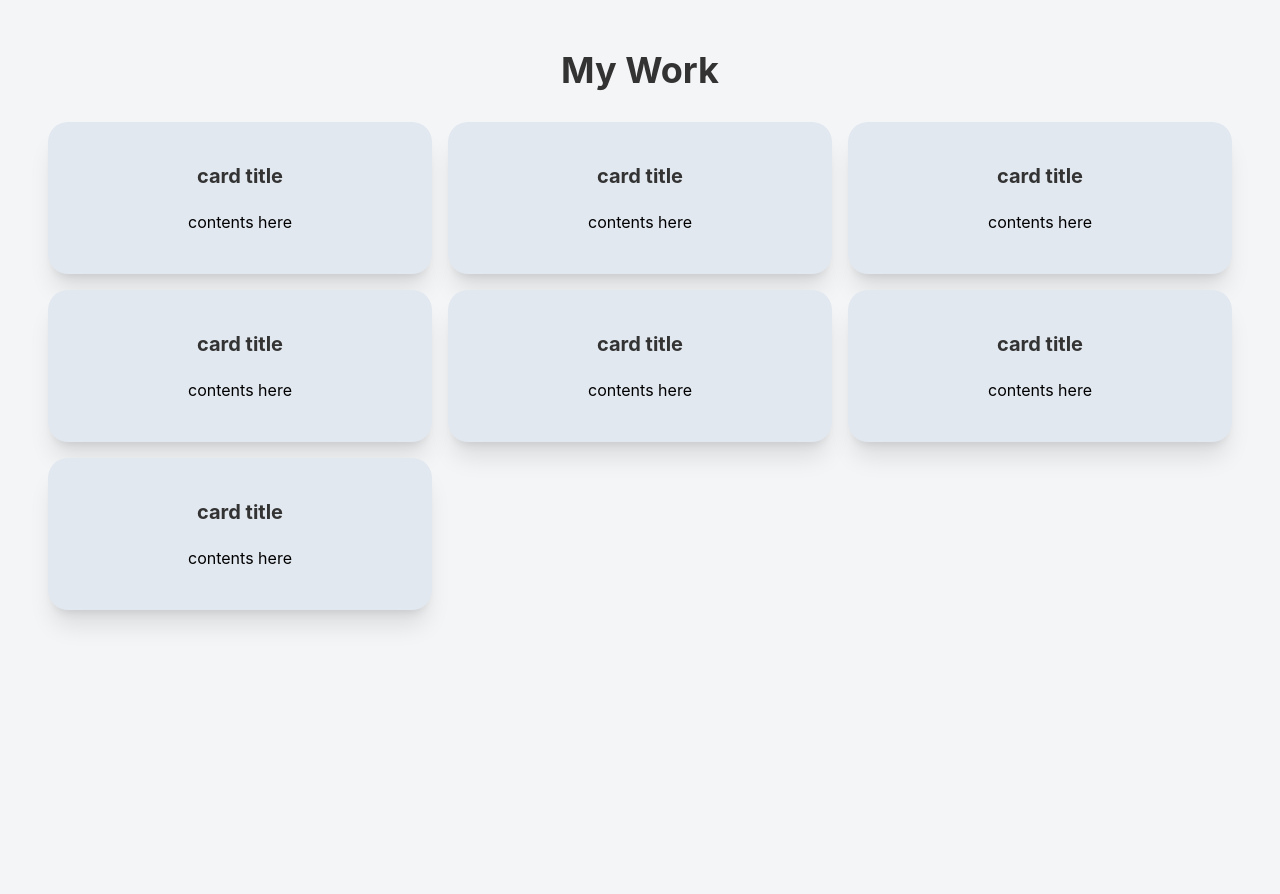
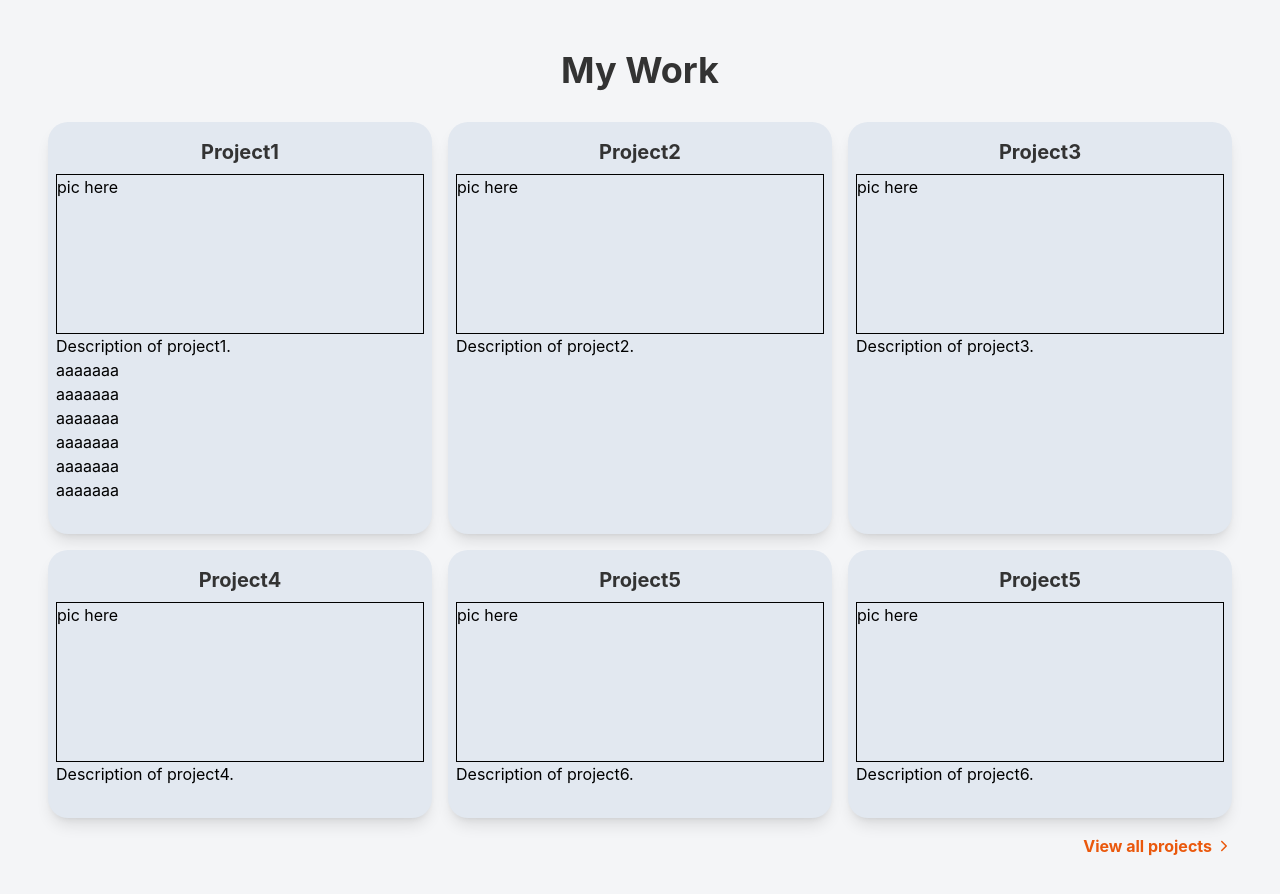
Before and after one commit to koyablue/portfolio, a Next.js app: page / in a window 1280 px wide. Shown: the part 1240-2134 px from the top of the page. Before the commit the page ends 1898 px from the top, so only its background shows below. Built offline with nearby package versions, Linux system fonts and the light colour scheme.

Commit message:
[WIP] myWork section

```diff
--- /dev/null
+++ b/components/pages/main/myWork/ProjectCard.tsx
@@ -0,0 +1,32 @@
+import { Project } from '../../../../types/project'
+
+type Props = {
+	project: Project
+}
+
+const ProjectCard = ({ project }: Props) => {
+	// TODO: link to project detail page or project url?
+	return (
+		<div className={`
+			flex flex-col items-center
+			bg-slate-200 rounded-[20px] shadow-lg
+			pt-4
+			pb-8
+			cursor-pointer
+			hover:opacity-70
+			lg:px-2
+			lg:w-[calc((100%_-_32px)_/_3)]`}
+		>
+			<p className='text-textMainDark font-bold text-xl text-center mb-2'>
+				{project.title}
+			</p>
+			<div className='flex flex-col w-full h-full'>
+				{/* TODO: project.image || noImage */}
+				<div className='border border-black h-40'>pic here</div>
+				<div className='whitespace-pre-wrap'>{project.description}</div>
+			</div>
+		</div>
+	)
+}
+
+export default ProjectCard
--- a/components/pages/main/myWork/index.tsx
+++ b/components/pages/main/myWork/index.tsx
@@ -1,38 +1,32 @@
+// components
 import MainWrapper from '../../../common/MainWrapper'
 import MainPageSectionTitle from '../common/MainPageSectionTitle'
-import SkillsCard from '../skillsAndExperiences/skillsCard'
+import ProjectCard from './ProjectCard'
 
-import { frontendSkills, backendSkills, otherSkills } from '../../../../constants/skillsAndExperiences'
+// icons
+import { IoIosArrowForward } from 'react-icons/io'
 
-const ProjectCard = () => {
-	return (
-		<div className={`
-			flex flex-col items-center
-			bg-slate-200 rounded-[20px] shadow-xl
-			py-10
-			lg:px-2
-			lg:w-[calc((100%_-_32px)_/_3)]`}
-		>
-			<p className='text-textMainDark font-bold text-xl text-center mb-5'>card title</p>
-			contents here
-		</div>
-	)
-}
+// custom hooks
+import { useGetProjects } from '../../../../hooks/useGetProjects'
 
 const MyWork = () => {
+	const { getProjects } = useGetProjects()
+	const projects = getProjects()
+
 	return (
 		<MainWrapper>
 			<MainPageSectionTitle title='My Work' />
 
 			{/* gap-x-0 gap-y-1  */}
-			<div className='flex flex-col justify-between gap-4 flex-wrap lg:flex-row lg:justify-start'>
-				<ProjectCard />
-				<ProjectCard />
-				<ProjectCard />
-				<ProjectCard />
-				<ProjectCard />
-				<ProjectCard />
-				<ProjectCard />
+			{/* <div className='flex flex-col justify-between gap-4 flex-wrap lg:flex-row lg:justify-start'> */}
+			<div className='flex flex-col justify-between gap-4 flex-wrap mb-4 lg:flex-row lg:justify-start'>
+				{projects.map(project => <ProjectCard key={project.id} project={project} />)}
+			</div>
+			<div className='flex items-center justify-end gap-1'>
+				<p className='font-bold text-orange-600 cursor-pointer hover:text-orange-400'>
+					View all projects
+				</p>
+				<IoIosArrowForward className='font-bold text-orange-600 cursor-pointer hover:text-orange-400' />
 			</div>
 		</MainWrapper>
 	)
--- /dev/null
+++ b/hooks/useGetProjects.ts
@@ -0,0 +1,14 @@
+import { projects } from '../staticData/projects'
+import { Project, ProjectRawData } from '../types/project'
+
+export const useGetProjects = () => {
+	const convert = (rawDataList: ProjectRawData[]): Project[] => {
+		return rawDataList.map((data, idx) => (
+			{ ...data, id: idx }
+		))
+	}
+
+	const getProjects = () => convert(projects)
+
+	return { getProjects } as const
+}
--- /dev/null
+++ b/types/project.ts
@@ -0,0 +1,12 @@
+export type Project = 	{
+	id: number
+	title: string
+	description: string
+	image?: string
+}
+
+export type ProjectRawData = {
+	title: string
+	description: string
+	image?: string
+}
```
